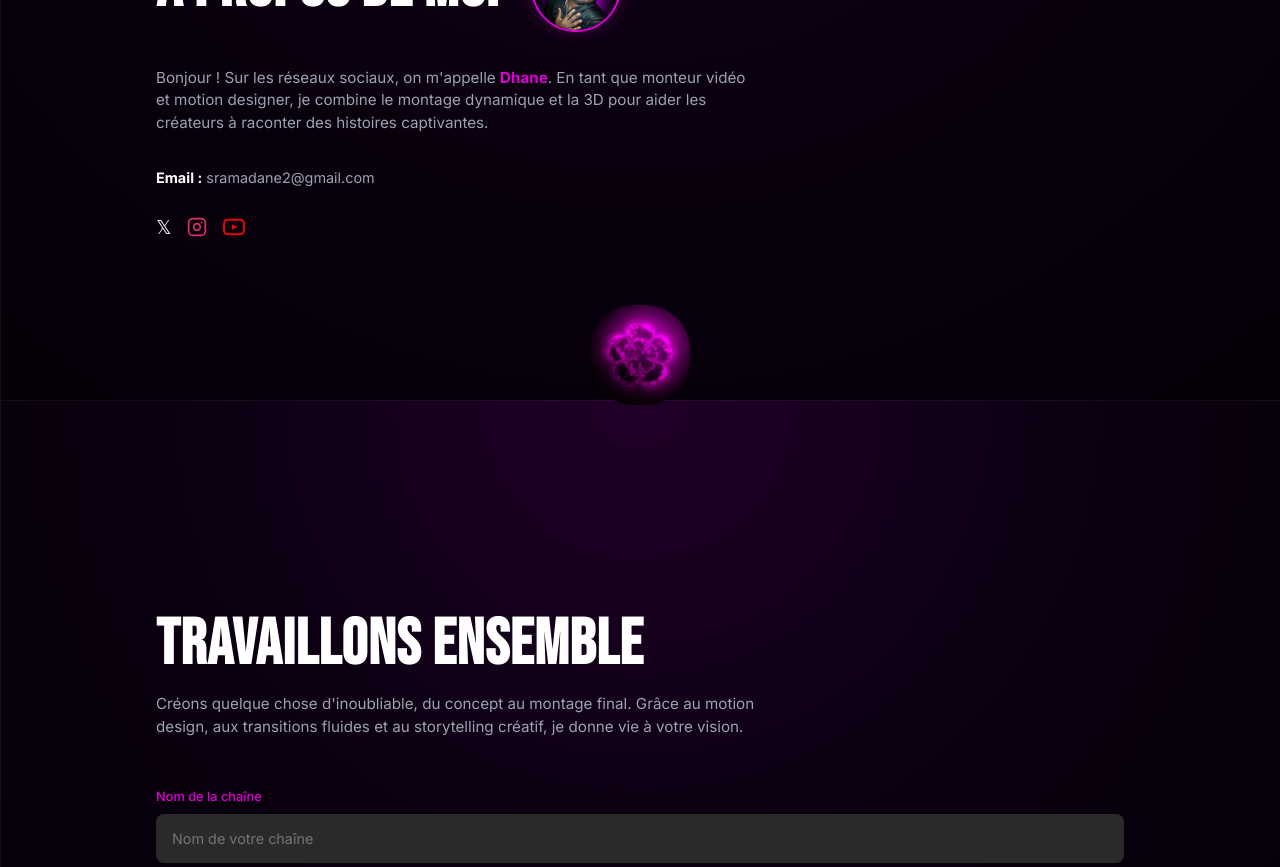
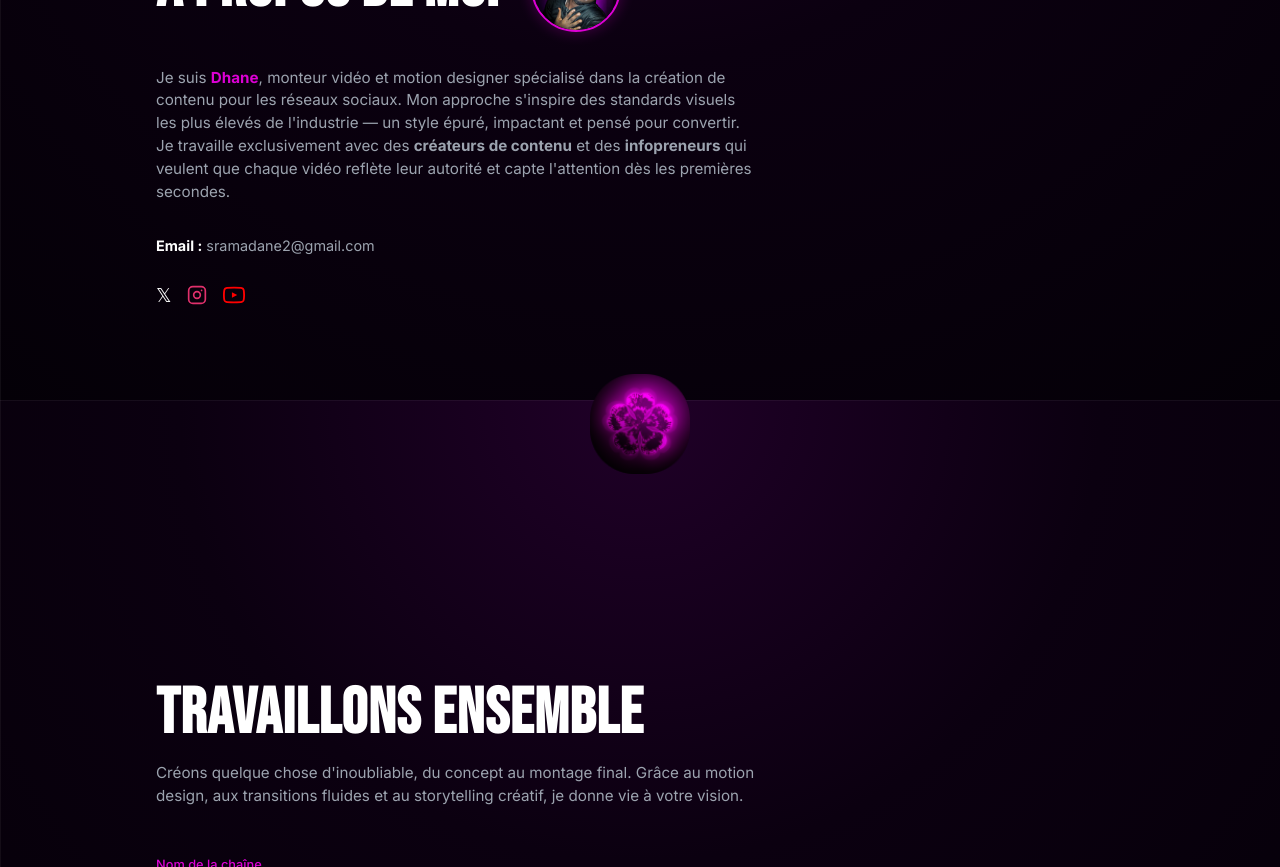
Before and after one commit to sramadane2-ux/monteur, a React (Vite) app: page / in a window 1280 px wide. Shown: the part 3600-4467 px from the top of the page. Built offline with nearby package versions, Linux system fonts and the light colour scheme.

Commit message:
content: rewrite about description with professional tone

```diff
--- a/src/App.jsx
+++ b/src/App.jsx
@@ -241,7 +241,7 @@ function App() {
           </div>
           <div className="about-content">
               <p className="about-text">
-                Bonjour ! Sur les réseaux sociaux, on m'appelle <strong className="about-name">Dhane</strong>. En tant que monteur vidéo et motion designer, je combine le montage dynamique et la 3D pour aider les créateurs à raconter des histoires captivantes.
+                Je suis <strong className="about-name">Dhane</strong>, monteur vidéo et motion designer spécialisé dans la création de contenu pour les réseaux sociaux. Mon approche s'inspire des standards visuels les plus élevés de l'industrie — un style épuré, impactant et pensé pour convertir. Je travaille exclusivement avec des <strong>créateurs de contenu</strong> et des <strong>infopreneurs</strong> qui veulent que chaque vidéo reflète leur autorité et capte l'attention dès les premières secondes.
               </p>
 
 
```
